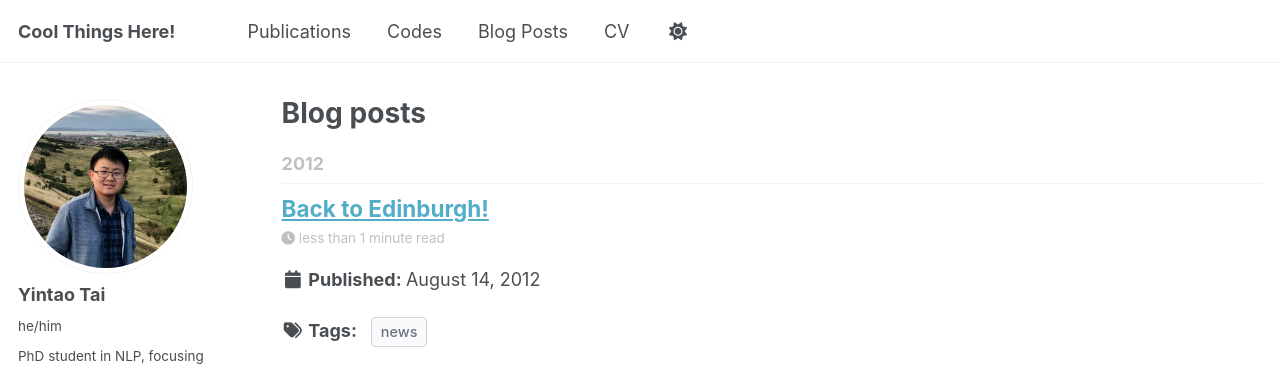
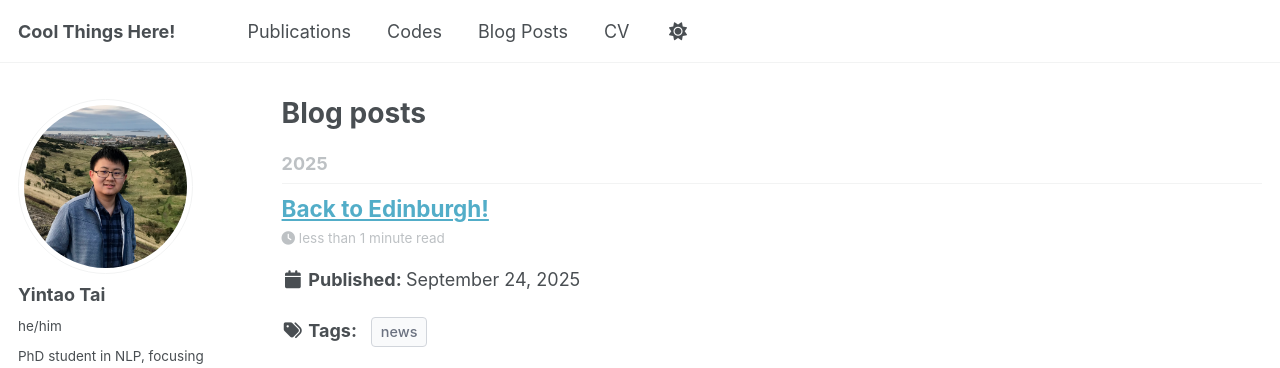
Before and after one commit to TYTTYTTYT/TYTTYTTYT.github.io, a Jekyll site: the page built from _pages/year-archive.html, in a window 1280 px wide. Shown: the top 368 px of the page. Built offline with Jekyll 4.4.1, drawn with Linux system fonts in a browser that asks for light colours; some web fonts are replaced; a script that is not in the unit is left out.

Commit message:
update posts and the cv publication format

```diff
--- a/_includes/archive-single-cv.html
+++ b/_includes/archive-single-cv.html
@@ -36,7 +36,7 @@
     {% if post.read_time %}
       <p class="page__meta"><i class="fa fa-clock" aria-hidden="true"></i> {% include read-time.html %}</p>
     {% endif %}
-    {% if post.venue%}<p class="archive__item-excerpt" itemprop="description">{{ post.citation }}</p> {% endif %}
+    {% if post.venue%}<p class="archive__item-excerpt" itemprop="description">{{ post.excerpt }}</p> {% endif %}
     </li>
  </article>
 </div>
--- a/_posts/2025-09-24-back-to-edinburgh.md
+++ b/_posts/2025-09-24-back-to-edinburgh.md
@@ -1,6 +1,6 @@
 ---
 title: 'Back to Edinburgh!'
-date: 2012-08-14
+date: 2025-09-24
 permalink: /posts/2025/09/24/back-to-edinburgh/
 tags:
   - news
```
